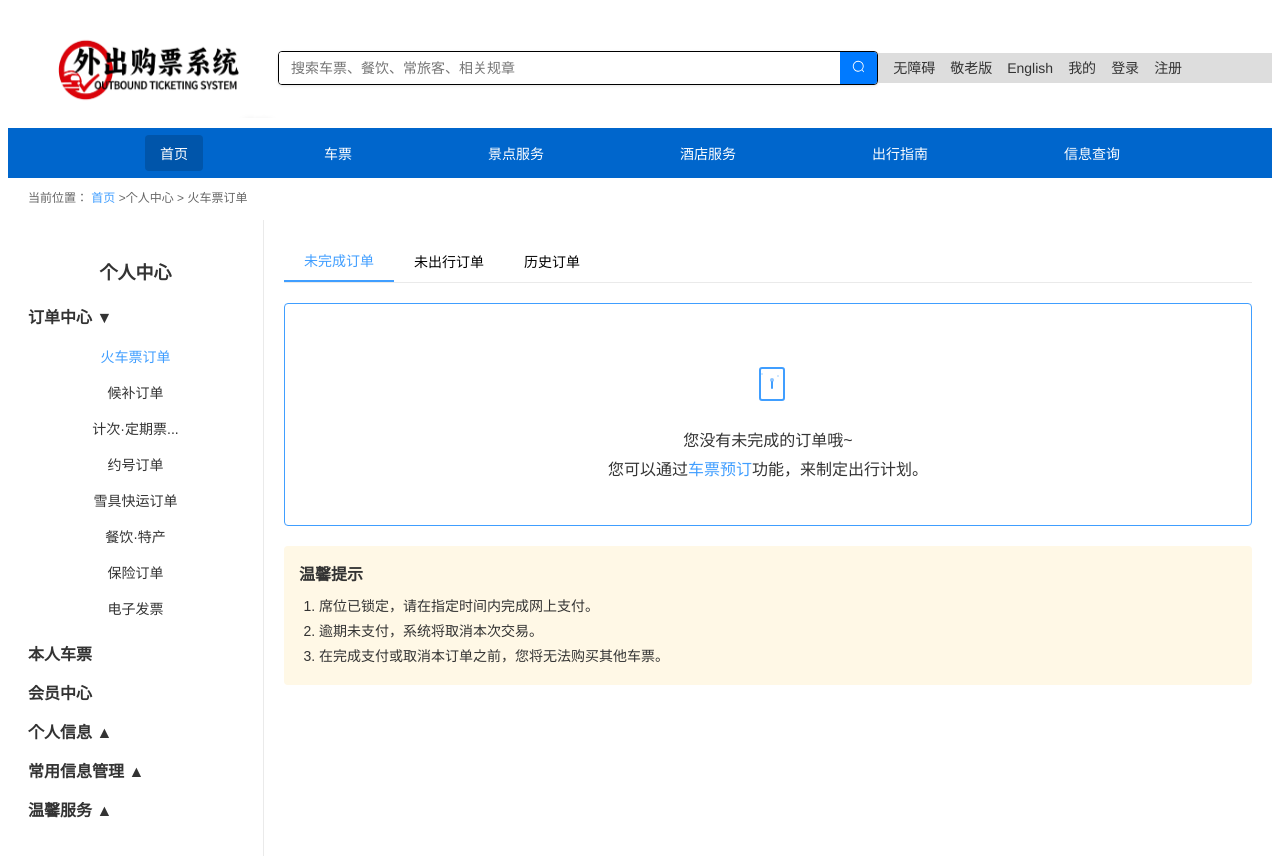
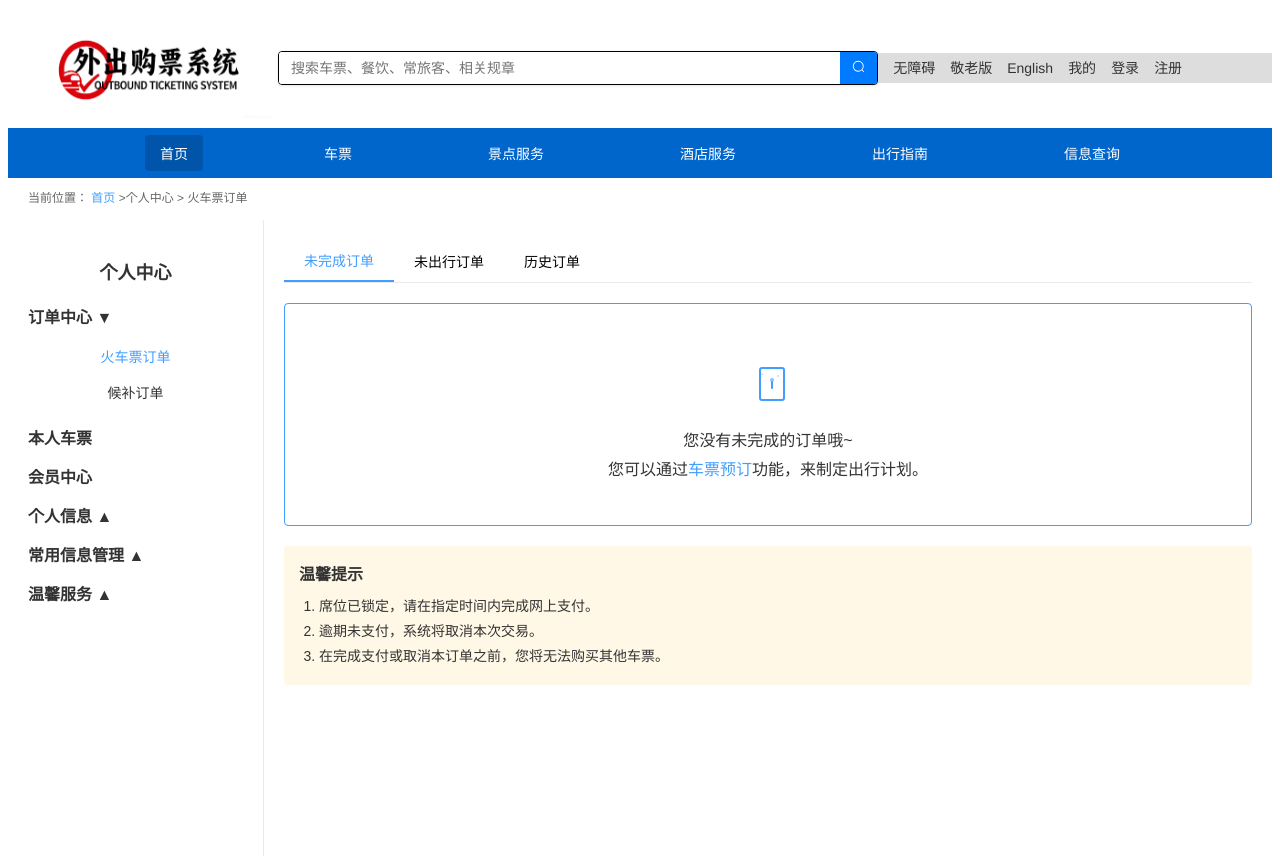
Before and after one commit to zheng0456/ticketing_system, a Vue app: page /order in a window 1280 px wide. Shown: the top 856 px of the page. Built offline with nearby package versions, Linux system fonts and the light colour scheme.

Commit message:
feat(order): 移除冗余订单菜单项
- 删除了“计次·定期票...”菜单项
- 删除了“约号订单”菜单项
- 删除了“雪具快运订单”菜单项
- 删除了“餐饮·特产”菜单项
- 删除了“保险订单”菜单项
- 删除了“电子发票”菜单项

```diff
--- a/src/components/order/Message.vue
+++ b/src/components/order/Message.vue
@@ -8,12 +8,6 @@
         <ul v-show="orderMenuExpanded">
           <li @click="showTicketOrder" :class="{ active: activeMenuItem === 'ticketOrder' }" class="clickable-item">火车票订单</li>
           <li @click="showAlternateTicket" :class="{ active: activeMenuItem === 'alternateTicket' }" class="clickable-item">候补订单</li>
-          <li>计次·定期票...</li>
-          <li>约号订单</li>
-          <li>雪具快运订单</li>
-          <li>餐饮·特产</li>
-          <li>保险订单</li>
-          <li>电子发票</li>
         </ul>
       </div>
       <div class="menu-group">
```
